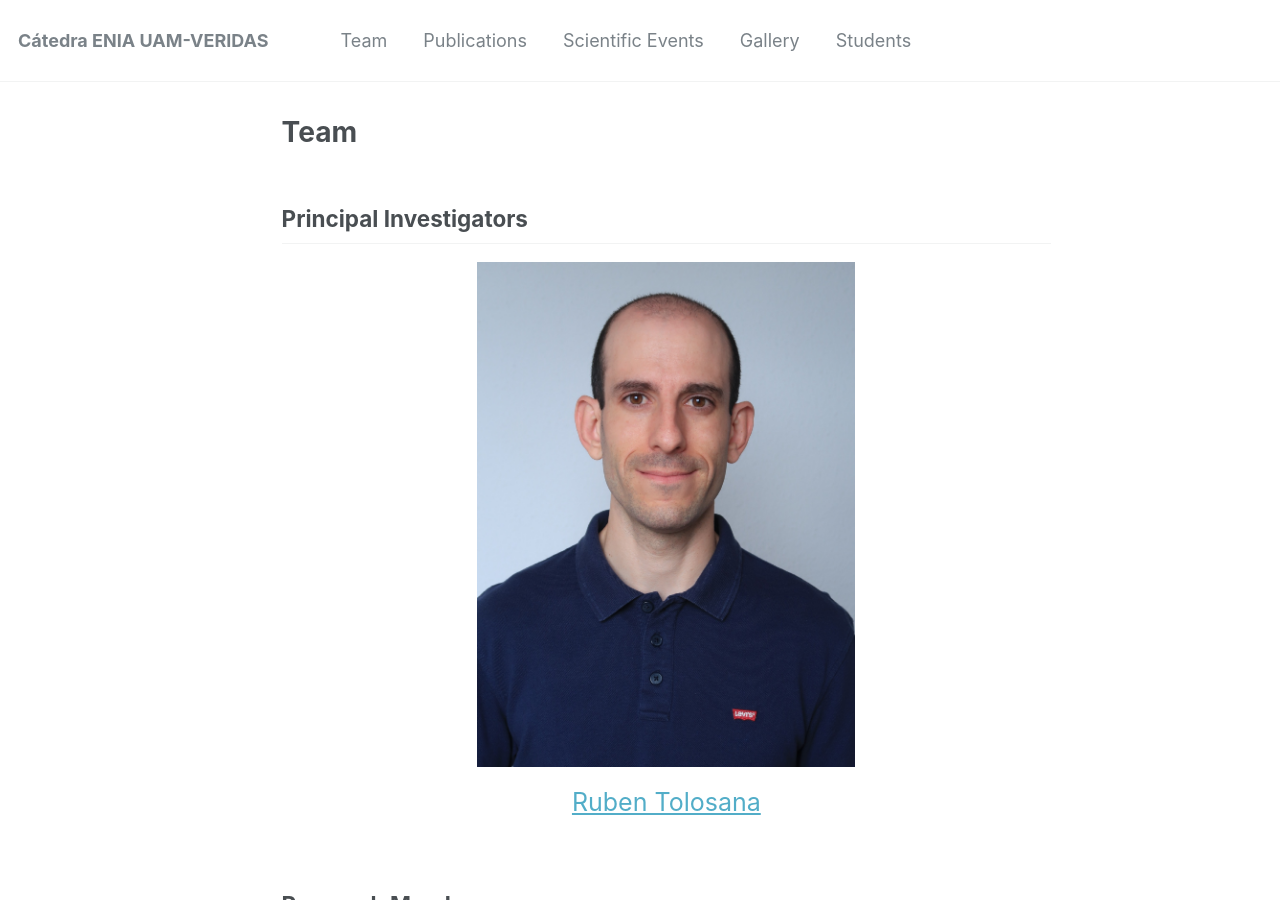
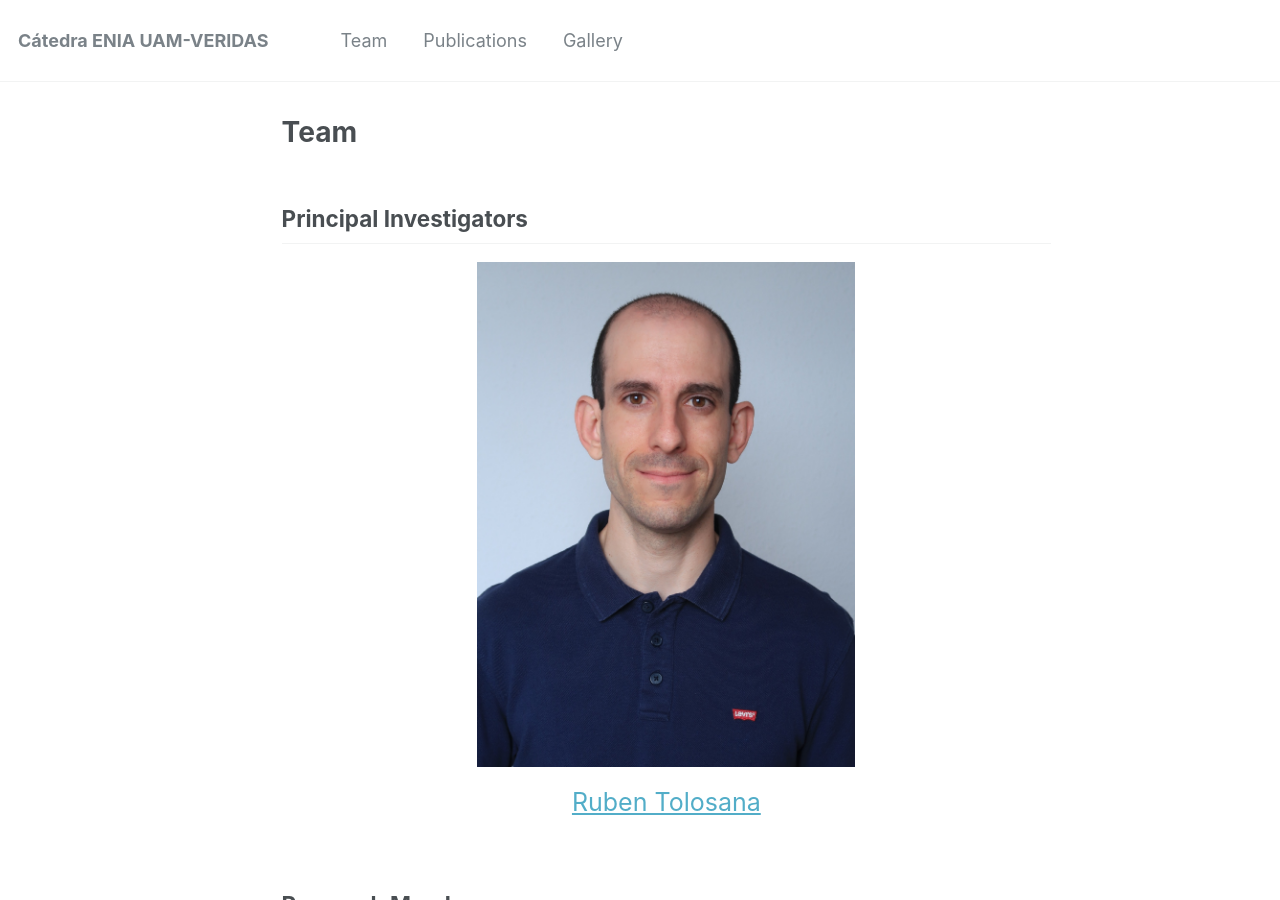
Before and after one commit to poweraiuam/poweraiuam.github.io, a Jekyll site: the page built from _pages/team.md, in a window 1280 px wide and 900 px high. Built offline with Jekyll 4.4.1, drawn with Linux system fonts in a browser that asks for light colours.

Commit message:
Actualizamos otros apartados de la web

```diff
--- a/_config.yml
+++ b/_config.yml
@@ -11,9 +11,9 @@ title                    : "Cátedra ENIA UAM-VERIDAS"
 title_separator          : "-"
 name                     : &name "Cátedra ENIA UAM-VERIDAS"
 description              : &description "Cátedra ENIA UAM-VERIDAS en IA Responsable (Code: TSI-100927-2023-2)"
-url                      : https://catedraeniauam.github.io # the base hostname & protocol for your site e.g. "https://mmistakes.github.io"
+url                      : https://poweraiuam.github.io # the base hostname & protocol for your site e.g. "https://mmistakes.github.io"
 baseurl                  : "" # the subpath of your site, e.g. "/blog"
-repository               : "catedraeniauam/catedraeniauam.github.io"
+repository               : "catedraeniauam/poweraiuam.github.io"
 teaser                   :  # filename of teaser fallback teaser image placed in /images/, .e.g. "500x300.png"
 breadcrumbs              : false # true, false (default)
 words_per_minute         : 160
--- a/_data/navigation.yml
+++ b/_data/navigation.yml
@@ -6,11 +6,5 @@ main:
   - title: "Publications"
     url: /publications/
 
-  - title: "Scientific Events"
-    url: /scientific_events/
-
   - title: "Gallery"
     url: /gallery/
-
-  - title: "Students"
-    url: /students/
--- a/_pages/team.md
+++ b/_pages/team.md
@@ -11,7 +11,7 @@ Principal Investigators
   <tbody>
     <tr>
       <td width="50%">
-          <p align="center"><img class="img-50" src="https://catedraeniauam.github.io/images/Tolosana.jpg"></p>
+          <p align="center"><img class="img-50" src="https://poweraiuam.github.io/images/Tolosana.jpg"></p>
           <p align="center"><a class="nombre" href="https://rubentolosana.github.io/">Ruben Tolosana</a></p>
       </td>
     </tr>
@@ -25,39 +25,39 @@ Research Members
   <tbody>
     <tr>
       <td width="33%">
-          <p align="center"><img class="img-70" src="https://catedraeniauam.github.io/images/Morales.jpg"></p>
+          <p align="center"><img class="img-70" src="https://poweraiuam.github.io/images/Morales.jpg"></p>
           <p align="center"><a class="nombre" href="https://aythami.me/">Aythami Morales</a></p>
       </td>
       <td width="33%">
-          <p align="center"><img class="img-70" src="https://catedraeniauam.github.io/images/Vera.jpg"></p>
+          <p align="center"><img class="img-70" src="https://poweraiuam.github.io/images/Vera.jpg"></p>
           <p align="center"><a class="nombre" href="https://scholar.google.es/citations?user=KYMQ0tsAAAAJ&hl=es">Ruben Vera-Rodriguez</a></p>
       </td>
       <td width="33%">
-          <p align="center"><img class="img-70" src="https://catedraeniauam.github.io/images/eva_garrosa_h.jpeg"></p>
+          <p align="center"><img class="img-70" src="https://poweraiuam.github.io/images/eva_garrosa_h.jpeg"></p>
           <p align="center"><a class="nombre" href="https://scholar.google.com/citations?user=5nG3RcoAAAAJ&hl=es">Eva Garrosa Hernandez</a></p>
       </td>
     </tr>
     <tr>
       <td width="33%">
-          <p align="center"><img class="img-70" src="https://catedraeniauam.github.io/images/Enrique_santa_pau.jpg"></p>
+          <p align="center"><img class="img-70" src="https://poweraiuam.github.io/images/Enrique_santa_pau.jpg"></p>
           <p align="center"><a class="nombre" href="https://scholar.google.com/citations?user=lQff7nQAAAAJ&hl=es">Enrique Carrillo de Santa Pau</a></p>
       </td>
       <td width="33%">
-          <p align="center"><img class="img-70" src="https://catedraeniauam.github.io/images/monica_suarez.jpg"></p>
+          <p align="center"><img class="img-70" src="https://poweraiuam.github.io/images/monica_suarez.jpg"></p>
           <p align="center"><a class="nombre" href="https://scholar.google.es/citations?user=UarrGOIAAAAJ&hl=es">Mónica Gómez Suárez</a></p>
       </td>
       <td width="33%">
-          <p align="center"><img class="img-70" src="https://catedraeniauam.github.io/images/luis_manuel_b.jpeg"></p>
+          <p align="center"><img class="img-70" src="https://poweraiuam.github.io/images/luis_manuel_b.jpeg"></p>
           <p align="center"><a class="nombre" href="https://scholar.google.com/citations?user=t2F_8CUAAAAJ&hl=es">Luis Manuel Blanco-Donoso</a></p>
       </td>
     </tr>
     <tr>
       <td width="33%">
-          <p align="center"><img class="img-70" src="https://catedraeniauam.github.io/images/Luis_Jesús_Jiménez_Borreguero.png"></p>
+          <p align="center"><img class="img-70" src="https://poweraiuam.github.io/images/Luis_Jesús_Jiménez_Borreguero.png"></p>
           <p align="center"><a class="nombre" href="https://scholar.google.com/citations?user=gS_53HMAAAAJ&hl=en">Luis Jesus Jimenez-Borreguero</a></p>
       </td>
       <td width="33%">
-          <p align="center"><img class="img-70" src="https://catedraeniauam.github.io/images/Guillermo Ortega.jpg"></p>
+          <p align="center"><img class="img-70" src="https://poweraiuam.github.io/images/Guillermo Ortega.jpg"></p>
           <p align="center"><a class="nombre" href="https://scholar.google.es/citations?user=J8ICK44AAAAJ&hl=es">Guillermo J. Ortega</a></p>
       </td>
       <td width="33%">
@@ -73,25 +73,25 @@ PhD Students
   <tbody>
     <tr>
       <td width="33%">
-          <p align="center"><img class="img-70" src="https://catedraeniauam.github.io/images/javier.png"></p>
+          <p align="center"><img class="img-70" src="https://poweraiuam.github.io/images/javier.png"></p>
           <p align="center"><a class="nombre" href="https://www.linkedin.com/in/javier-mu%C3%B1oz-haro-4861b321a/">Javier Muñoz-Haro</a></p>
       </td>
       <td width="33%">
-          <p align="center"><img class="img-70" src="https://catedraeniauam.github.io/images/laura.png"></p>
+          <p align="center"><img class="img-70" src="https://poweraiuam.github.io/images/laura.png"></p>
           <p align="center"><a class="nombre" href="https://www.linkedin.com/in/laurapedrouzo/">Laura Pedrouzo-Rodriguez</a></p>
       </td>
       <td width="33%">
-          <p align="center"><img class="img-70" src="https://catedraeniauam.github.io/images/ivan_2024.jpeg"></p>
+          <p align="center"><img class="img-70" src="https://poweraiuam.github.io/images/ivan_2024.jpeg"></p>
           <p align="center"><a class="nombre" href="https://scholar.google.com/citations?user=4ulTK3wAAAAJ&hl=es">Ivan DeAndres-Tame</a></p>
       </td>
     </tr>
     <tr>
       <td width="33%">
-          <p align="center"><img class="img-70" src="https://catedraeniauam.github.io/images/marta.jpg"></p>
+          <p align="center"><img class="img-70" src="https://poweraiuam.github.io/images/marta.jpg"></p>
           <p align="center"><a class="nombre" href="https://www.linkedin.com/in/marta-robledo-moreno/">Marta Robledo-Moreno</a></p>
       </td>
       <td width="33%">
-          <p align="center"><img class="img-70" src="https://catedraeniauam.github.io/images/sergio.png"></p>
+          <p align="center"><img class="img-70" src="https://poweraiuam.github.io/images/sergio.png"></p>
           <p align="center"><a class="nombre" href="https://scholar.google.es/citations?user=fjh1KJUAAAAJ&hl=es&oi=ao">Sergio Romero-Tapiador</a></p>
       </td>
       <td width="33%">
@@ -108,7 +108,7 @@ Technician
     <tr>
       <td>
         <div>
-          <p align="center"><img class="img-25" src="https://catedraeniauam.github.io/images/marcos.png"></p>
+          <p align="center"><img class="img-25" src="https://poweraiuam.github.io/images/marcos.png"></p>
           <p align="center"><a class="nombre" href="https://www.linkedin.com/in/marcos-grande-aguilella-244a1424b/">Marcos Grande</a></p>
         </div>
       </td>
```
Also changed, not shown: _pages/about.md (+2 -2 lines), _pages/gallery.md (+10 -10 lines).
